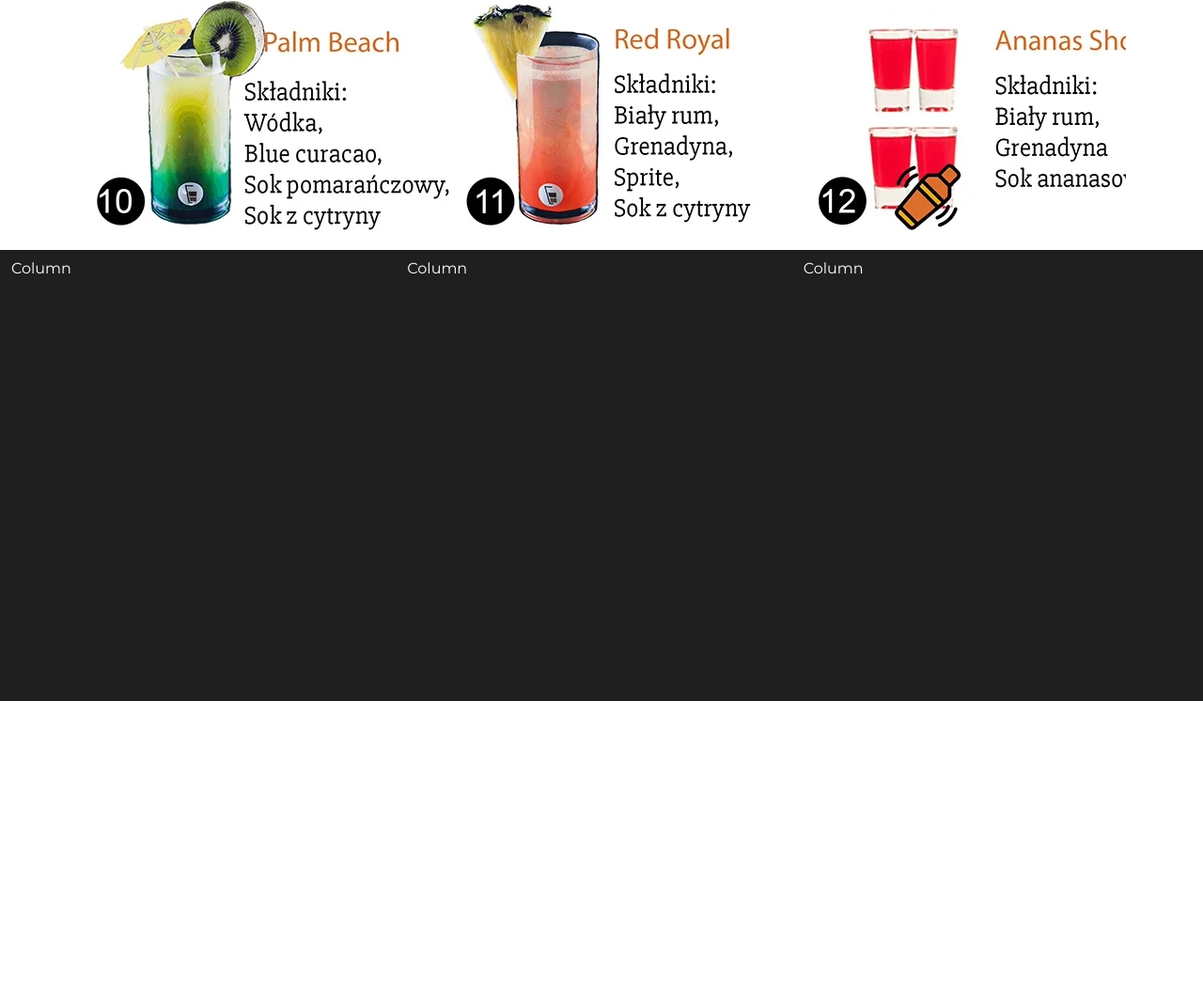
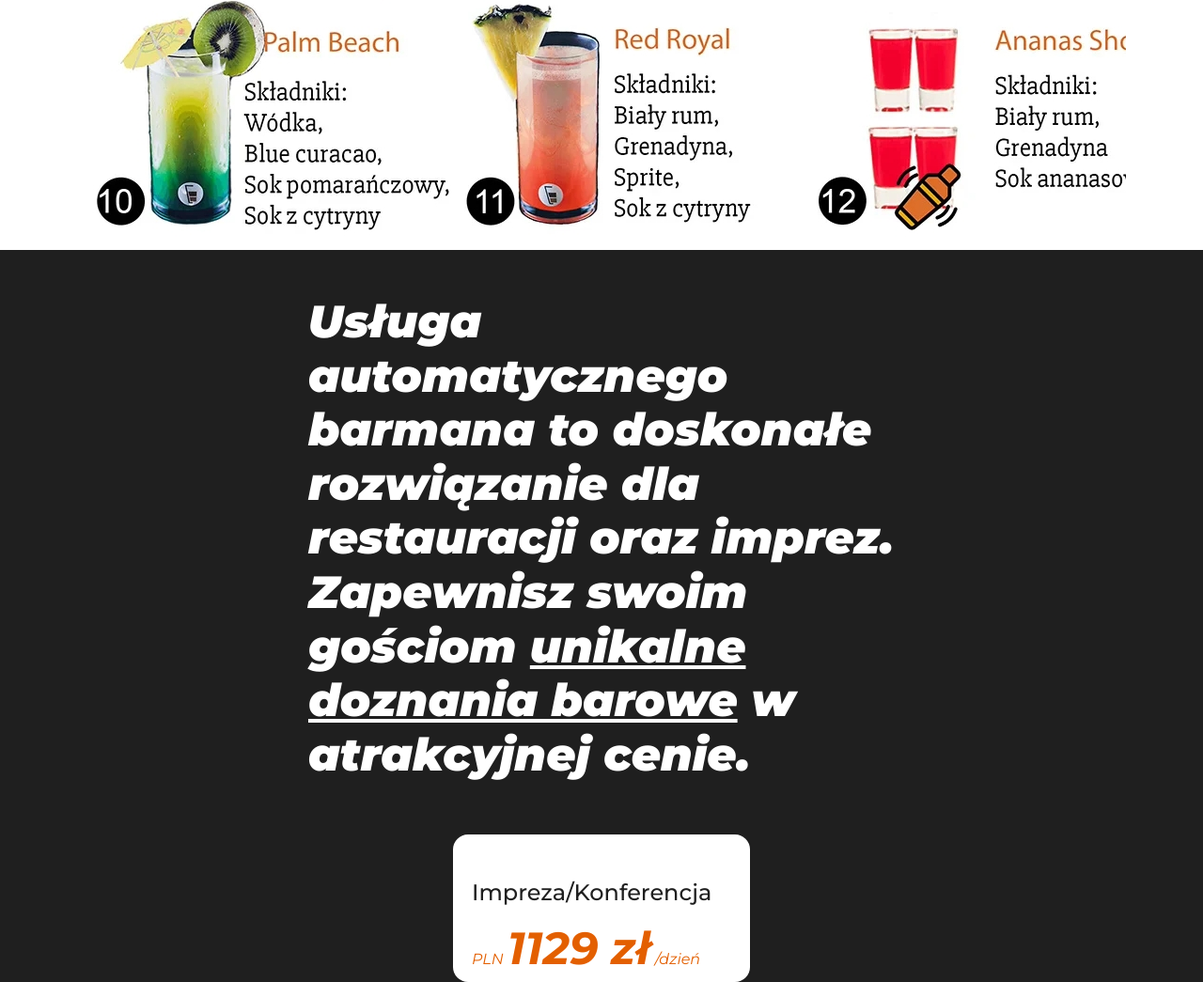
Before and after one commit to bajers777/barmix, a website: page index.html in a window 1280 px wide. Shown: the part 1274-2319 px from the top of the page at 94% size. Before the commit the page ends 2020 px from the top, so only its background shows below. Drawn offline with nearby package versions, Linux system fonts and the light colour scheme.

Commit message:
creating pricing section

```diff
--- a/index.html
+++ b/index.html
@@ -76,7 +76,7 @@
         </div>
     </section>
 
-    <section class="slider my-3">
+    <section class="slider my-3 d-none d-md-flex">
         <div class="container slider__container">
                     <div id="carouselId" class="carousel slide carousel-fade" data-bs-ride="carousel">
 
@@ -99,17 +99,27 @@
 
                       </div>
                     </div>
-
-            <!-- <script src="/js/slider.js"></script> -->
         </div>
     </section>
 
     <section class="pricing">
         <div class="container-fluid">
             <div class="row justify-content-center align-items-center g-2">
-                <div class="col">Column</div>
-                <div class="col">Column</div>
-                <div class="col">Column</div>
+                <div class="col-sm-12 col-md-6 my-5">
+                    <h1>Usługa automatycznego barmana to doskonałe rozwiązanie dla restauracji oraz imprez. Zapewnisz swoim gościom <u>unikalne doznania barowe</u>  w atrakcyjnej cenie.
+                    </h1>
+                </div>
+            </div>
+            <div class="row justify-content-center align-items-center g-2">
+                <div class="col-sm-8 col-lg-3 pricing__card w-sm-100 w-md-50 w-lg-25">
+                    <div class="pricing__card--price">
+                        <h3 class="pt-5 px-3">
+                            Impreza/Konferencja
+                        </h3>
+                        <span class="px-3">PLN <b>1129 zł</b> /dzień</span>
+
+                    </div>
+                </div>
 
             </div>
         </div>
--- a/styles/_fontStyles.scss
+++ b/styles/_fontStyles.scss
@@ -1,5 +1,7 @@
 h1{
-    font-size: 4rem;
+    font-size: 3rem;
+    font-weight: 900;
+    font-style: italic;
 }
 
 h2{
--- a/styles/_pricing.scss
+++ b/styles/_pricing.scss
@@ -4,4 +4,20 @@
     background-color: $color_second;
     min-height: 60vh;
     color: white;
+    &__card{
+        color: $color_second;
+        border-radius: 1rem;
+        background-color: white;
+        &--price{
+            span{
+                font-weight: 400;
+                font-style: italic;
+                color: $color_third;
+                b{
+                    font-size: 3rem;
+                }
+            }
+
+        }
+    }
 }
```
Also changed, not shown: styles/index.css, 1 other file.
